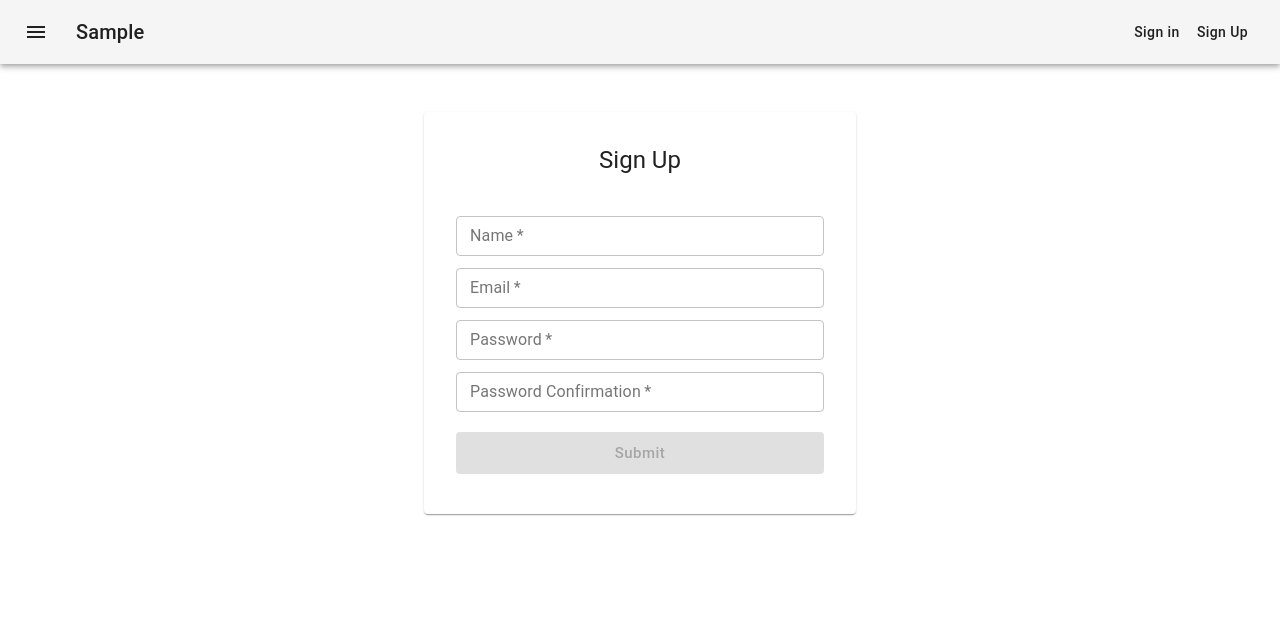
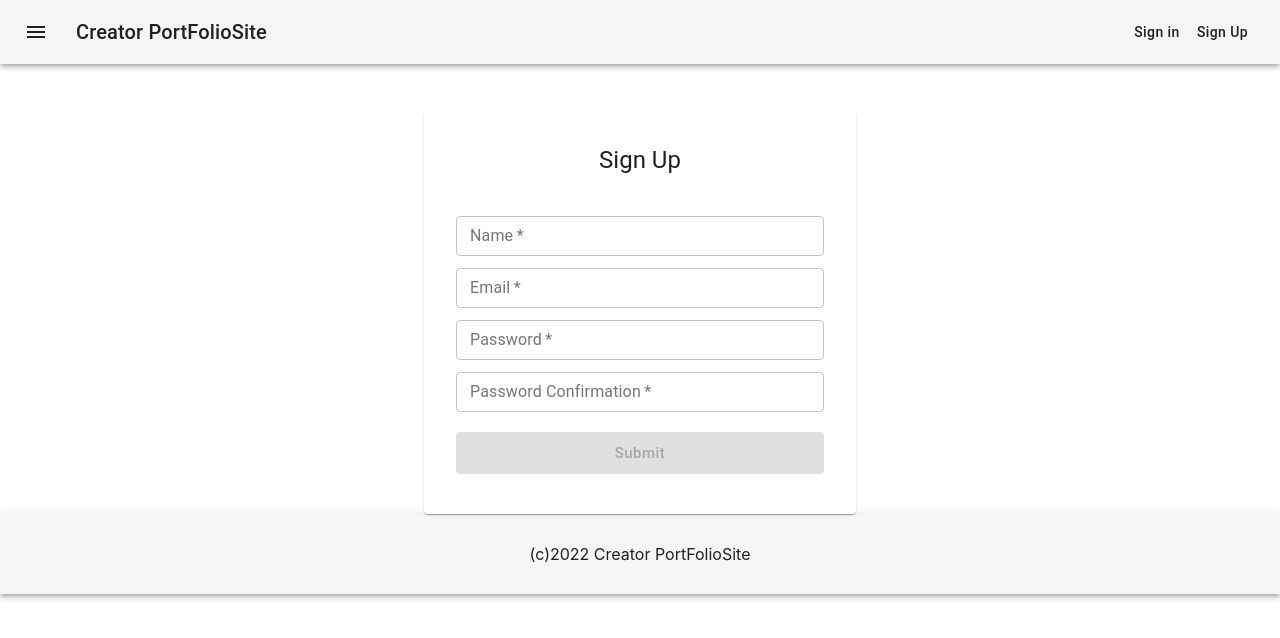
Before and after one commit to Takuma1111/CreatorPortfolioSite, a React (Create React App) app in the folder frontend/: page /signup in a window 1280 px wide. Shown: the top 638 px of the page. Built offline with nearby package versions, Linux system fonts and the light colour scheme; what axios-case-converter, react-swipeable-views-utils would draw is missing.

Commit message:
[add] #15 Footer追加

```diff
--- a/frontend/src/App.tsx
+++ b/frontend/src/App.tsx
@@ -9,6 +9,7 @@ import Top from "components/pages/Top"
 import Photo from "components/pages/Photos"
 import PhotoShow from "components/pages/PhotoShow"
 import PhotoPost from "components/pages/PhotoPost"
+import Footer from "components/layouts/Footer"
 
 import Movie from "components/pages/Movies"
 import MovieShow from "components/pages/MovieShow"
@@ -97,12 +98,12 @@ const App: React.FC = () => {
             <Route exact path="/sound/post" component={SoundPost} />
 
             <Route exact path="/top" component={Top} />
-
             <Private>
               <Route exact path="/home" component={Home} />
             </Private>
           </Switch>
         </CommonLayout>
+        <Footer/>
       </AuthContext.Provider>
     </Router>
   )
--- /dev/null
+++ b/frontend/src/components/layouts/Footer.tsx
@@ -0,0 +1,20 @@
+import React from "react"
+import AppBar from "@material-ui/core/AppBar"
+import Toolbar from "@material-ui/core/Toolbar"
+import {FooterTitle} from "../../style"
+
+const Footer: React.FC = () => {
+
+  return (
+    <>
+      <AppBar position="static" color="default">
+        <FooterTitle>
+            (c)2022 Creator PortFolioSite
+
+        </FooterTitle>
+      </AppBar>
+    </>
+  )
+}
+
+export default Footer
--- a/frontend/src/components/layouts/Header.tsx
+++ b/frontend/src/components/layouts/Header.tsx
@@ -114,7 +114,7 @@ const Header: React.FC = () => {
             variant="h6"
             className={classes.title}
           >
-            Sample
+            Creator PortFolioSite
           </Typography>
           <AuthButtons />
         </Toolbar>
--- a/frontend/src/components/post/PhotoForm.tsx
+++ b/frontend/src/components/post/PhotoForm.tsx
@@ -101,7 +101,7 @@ const PhotoForm = ({ handleGetPhotos }: PhotoFormProps) => {
     <>
       <form className={classes.form} noValidate onSubmit={handleCreatePhoto}>
       <TextField
-          placeholder="Hello World"
+          placeholder="タイトルを入力"
           variant="outlined"
           multiline
           fullWidth
@@ -112,7 +112,7 @@ const PhotoForm = ({ handleGetPhotos }: PhotoFormProps) => {
           }}
         />
         <TextField
-          placeholder="Hello World"
+          placeholder="詳細情報を入力"
           variant="outlined"
           multiline
           fullWidth
--- a/frontend/src/style.js
+++ b/frontend/src/style.js
@@ -72,3 +72,9 @@ export const ContentsLists = styled.div`
   height: 30%;
   width: 70%;
 `;
+
+export const FooterTitle = styled.div`
+  padding-top: 30px;
+  padding-bottom: 30px;
+  text-align: center;
+`;
```
